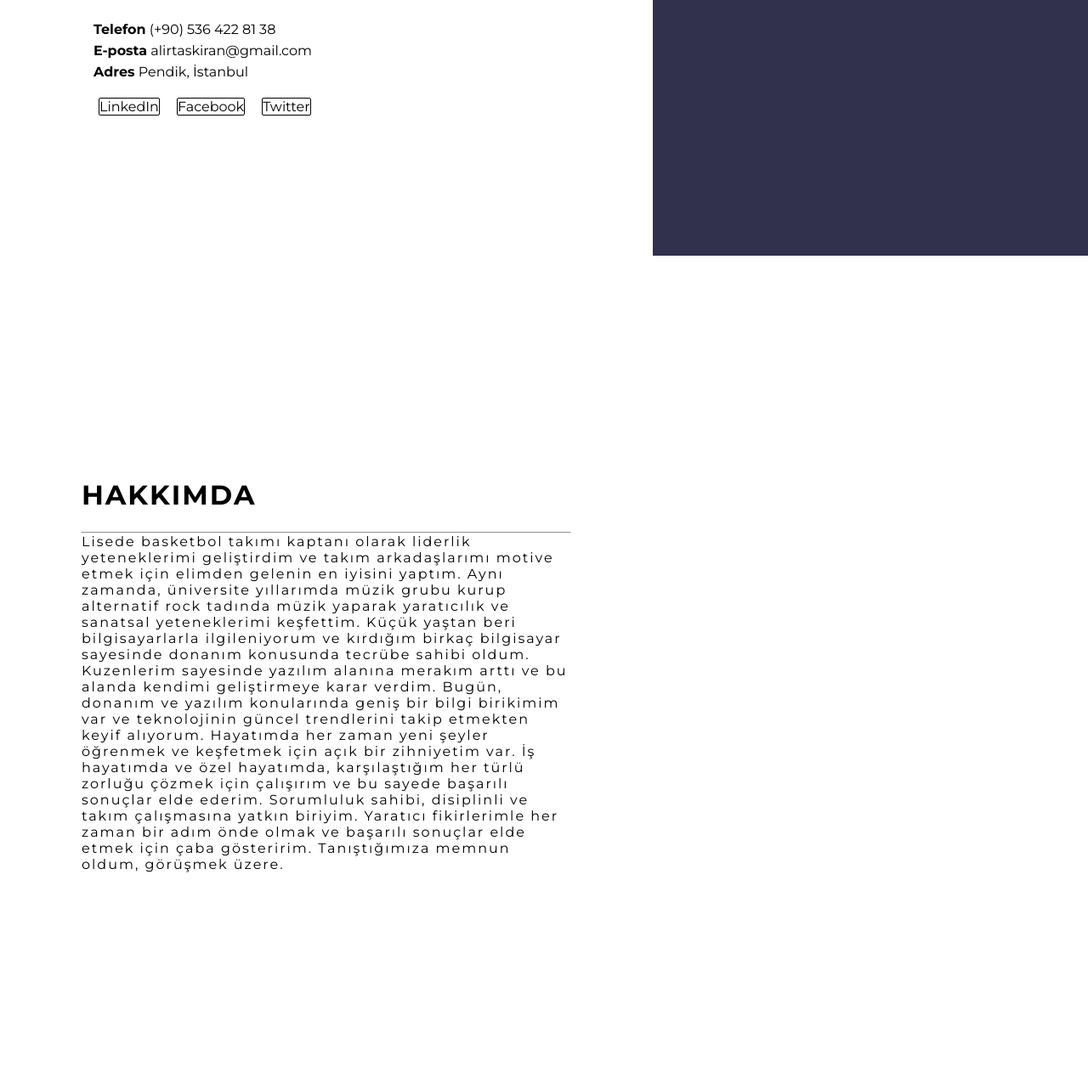
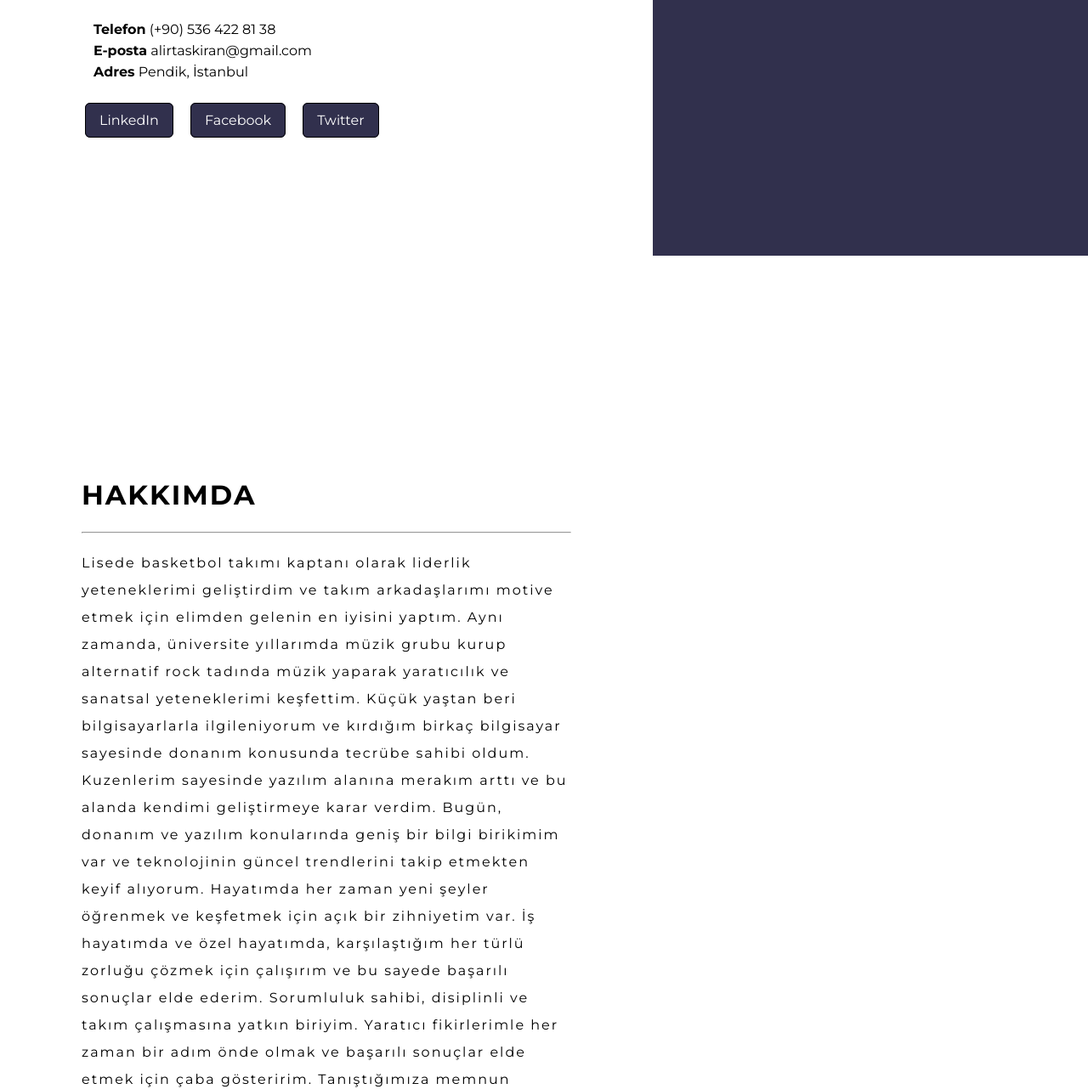
Before and after one commit to alirtaskiran/onePageWebsite, a plain HTML site: page index.html in a window 1280 px wide. Shown: the part 499-1781 px from the top of the page at 85% size. Before the commit the page ends 1622 px from the top, so only its background shows below. Drawn offline with nearby package versions, Linux system fonts and the light colour scheme.

Commit message:
edit added

```diff
--- a/css/style.css
+++ b/css/style.css
@@ -24,6 +24,7 @@
 
 .right-side img{
     width: 15vw;
+    border-radius: 1rem;
 }
 
 .left-side{
@@ -61,7 +62,7 @@
 
 .center-information{
     padding: 3.5rem;
-    margin-left: 48px;
+    margin-left: 3rem;
     font-family: 'Montserrat', sans-serif;
 }
 
@@ -73,13 +74,18 @@
     display: flex;
     flex-direction: row;
     gap: 8px;
-    margin-top: 16px;
+    margin-top: 2rem;
+    justify-content: flex-start;
+    position: relative;
+    left: -16px;
 }
 
 #first-social-media li a{
-    color: black;
+    color: white;
     border: 1px solid black;
-    border-radius: 2px;
+    border-radius: 6px;
+    padding: 10px 16px;
+    background-color: #31304D;
 }
 
 .second-page{
@@ -99,5 +105,7 @@
 }
 
 .info p{
+    margin-top: 1.2rem;
     letter-spacing: 2px;
+    line-height: 2rem;
 }
--- a/index.html
+++ b/index.html
@@ -1,20 +1,26 @@
 <!DOCTYPE html>
 <html lang="en">
   <head>
-    <meta charset="UTF-8">
-    <meta name="viewport" content="width=device-width, initial-scale=1.0">
+    <meta charset="UTF-8" />
+    <meta name="viewport" content="width=device-width, initial-scale=1.0" />
     <title>Document</title>
     <!-- CSS Inject -->
-    <link rel="stylesheet" href="./css/style.css">
+    <link rel="stylesheet" href="./css/style.css" />
     <!-- Google Fonts Inject -->
     <!-- Cormorant Garamond -->
-    <link rel="preconnect" href="https://fonts.googleapis.com">
-    <link rel="preconnect" href="https://fonts.gstatic.com" crossorigin>
-    <link href="https://fonts.googleapis.com/css2?family=Cormorant+Garamond:wght@300;500;700&display=swap" rel="stylesheet">
+    <link rel="preconnect" href="https://fonts.googleapis.com" />
+    <link rel="preconnect" href="https://fonts.gstatic.com" crossorigin />
+    <link
+      href="https://fonts.googleapis.com/css2?family=Cormorant+Garamond:wght@300;500;700&display=swap"
+      rel="stylesheet"
+    />
     <!-- Montserrat -->
-    <link rel="preconnect" href="https://fonts.googleapis.com">
-    <link rel="preconnect" href="https://fonts.gstatic.com" crossorigin>
-    <link href="https://fonts.googleapis.com/css2?family=Montserrat:wght@100;300;400;700&display=swap" rel="stylesheet">
+    <link rel="preconnect" href="https://fonts.googleapis.com" />
+    <link rel="preconnect" href="https://fonts.gstatic.com" crossorigin />
+    <link
+      href="https://fonts.googleapis.com/css2?family=Montserrat:wght@100;300;400;700&display=swap"
+      rel="stylesheet"
+    />
   </head>
   <body>
     <div class="container">
@@ -49,13 +55,32 @@
         <div id="second_page" class="second-page">
           <div class="info">
             <h1>HAKKIMDA</h1>
-            <hr>
-            <p>Lisede basketbol takımı kaptanı olarak liderlik yeteneklerimi geliştirdim ve takım arkadaşlarımı motive etmek için elimden gelenin en iyisini yaptım. Aynı zamanda, üniversite yıllarımda müzik grubu kurup alternatif rock tadında müzik yaparak yaratıcılık ve sanatsal yeteneklerimi keşfettim. Küçük yaştan beri bilgisayarlarla ilgileniyorum ve kırdığım birkaç bilgisayar sayesinde donanım konusunda tecrübe sahibi oldum. Kuzenlerim sayesinde yazılım alanına merakım arttı ve bu alanda kendimi geliştirmeye karar verdim. Bugün, donanım ve yazılım konularında geniş bir bilgi birikimim var ve teknolojinin güncel trendlerini takip etmekten keyif alıyorum. Hayatımda her zaman yeni şeyler öğrenmek ve keşfetmek için açık bir zihniyetim var. İş hayatımda ve özel hayatımda, karşılaştığım her türlü zorluğu çözmek için çalışırım ve bu sayede başarılı sonuçlar elde ederim. Sorumluluk sahibi, disiplinli ve takım çalışmasına yatkın biriyim. Yaratıcı fikirlerimle her zaman bir adım önde olmak ve başarılı sonuçlar elde etmek için çaba gösteririm. Tanıştığımıza memnun oldum, görüşmek üzere.</p>
+            <hr />
+            <p>
+              Lisede basketbol takımı kaptanı olarak liderlik yeteneklerimi
+              geliştirdim ve takım arkadaşlarımı motive etmek için elimden
+              gelenin en iyisini yaptım. Aynı zamanda, üniversite yıllarımda
+              müzik grubu kurup alternatif rock tadında müzik yaparak
+              yaratıcılık ve sanatsal yeteneklerimi keşfettim. Küçük yaştan beri
+              bilgisayarlarla ilgileniyorum ve kırdığım birkaç bilgisayar
+              sayesinde donanım konusunda tecrübe sahibi oldum. Kuzenlerim
+              sayesinde yazılım alanına merakım arttı ve bu alanda kendimi
+              geliştirmeye karar verdim. Bugün, donanım ve yazılım konularında
+              geniş bir bilgi birikimim var ve teknolojinin güncel trendlerini
+              takip etmekten keyif alıyorum. Hayatımda her zaman yeni şeyler
+              öğrenmek ve keşfetmek için açık bir zihniyetim var. İş hayatımda
+              ve özel hayatımda, karşılaştığım her türlü zorluğu çözmek için
+              çalışırım ve bu sayede başarılı sonuçlar elde ederim. Sorumluluk
+              sahibi, disiplinli ve takım çalışmasına yatkın biriyim. Yaratıcı
+              fikirlerimle her zaman bir adım önde olmak ve başarılı sonuçlar
+              elde etmek için çaba gösteririm. Tanıştığımıza memnun oldum,
+              görüşmek üzere.
+            </p>
           </div>
         </div>
       </div>
       <div class="right-side">
-            <img src="./img/pp.jpeg" alt="">
+        <img src="./img/pp.jpeg" alt="" />
       </div>
     </div>
   </body>
```
Lines whose indentation alone changed are shown as unchanged.
